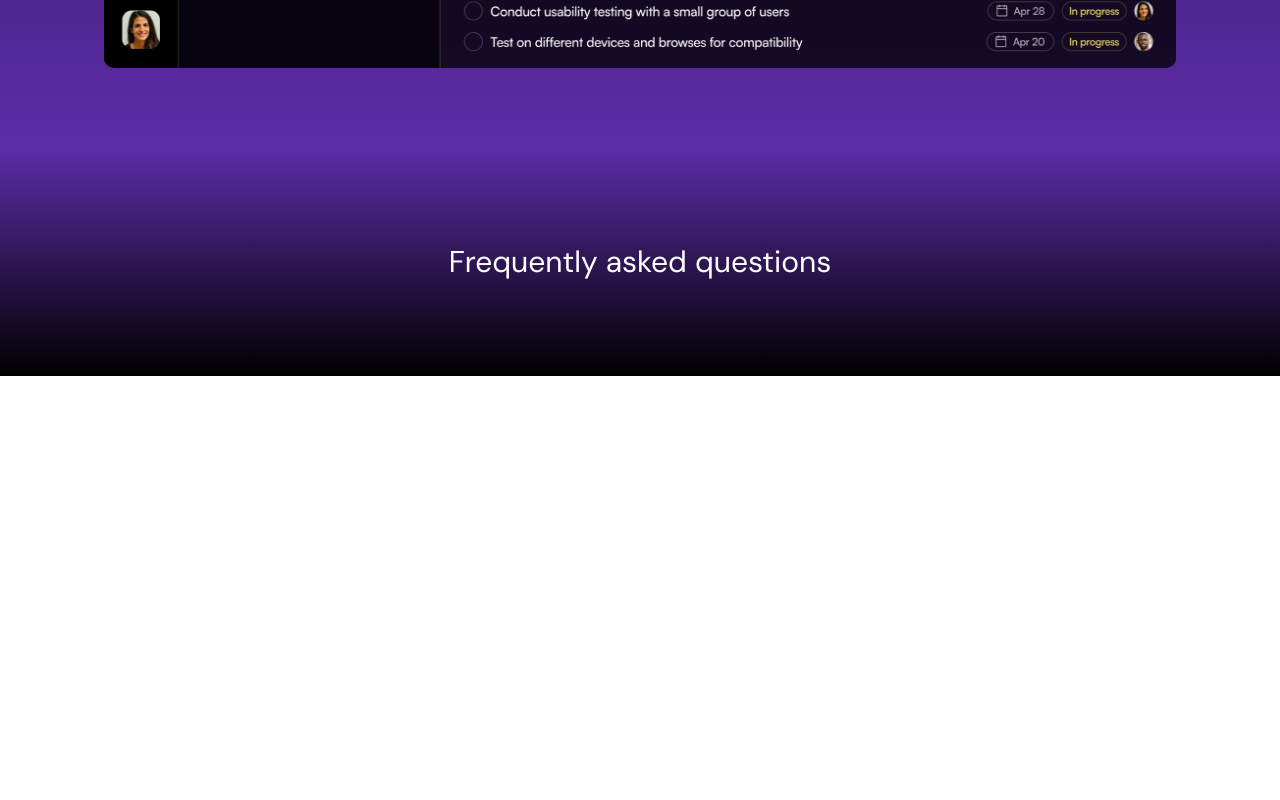
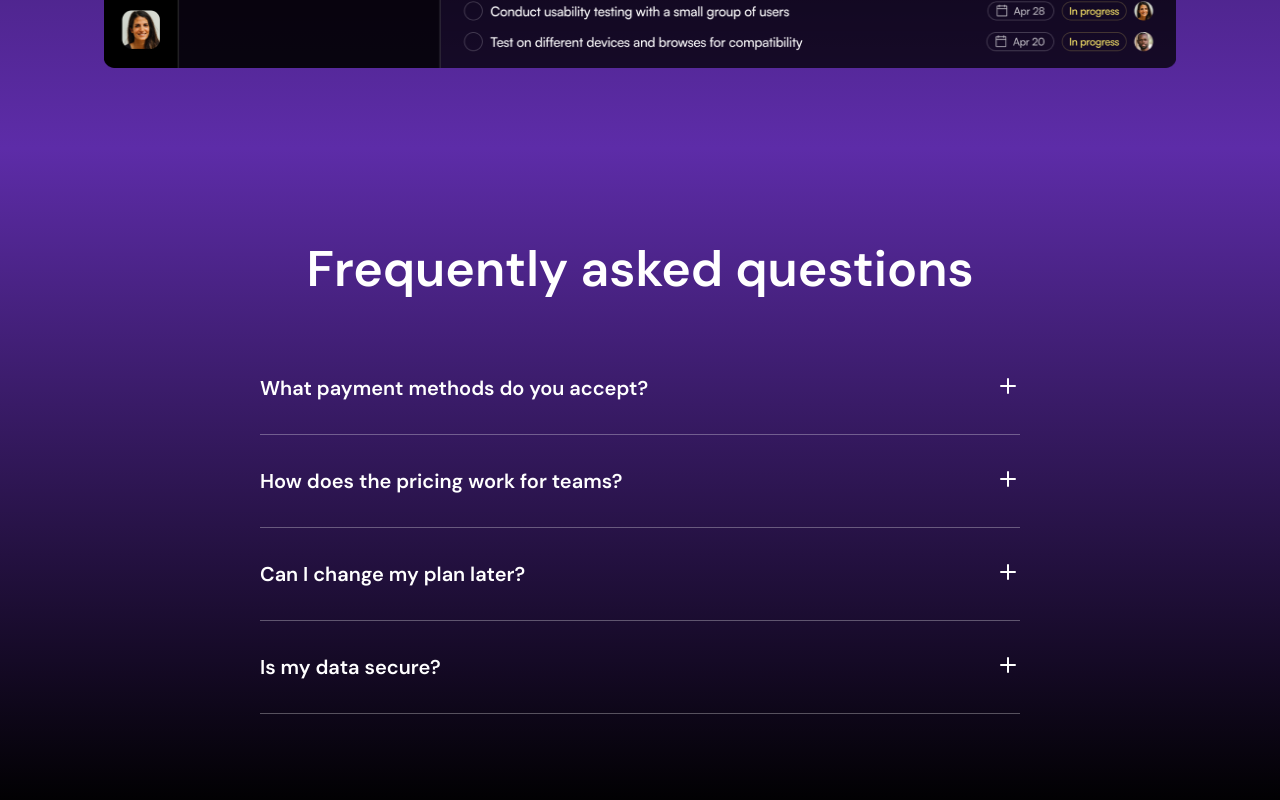
Before and after one commit to sabberrahman/startup-sass-landingPage, a Next.js app: page / in a window 1280 px wide. Shown: the part 2606-3406 px from the top of the page. Before the commit the page ends 2982 px from the top, so only its background shows below. Built offline with nearby package versions, Linux system fonts and the light colour scheme.

Commit message:
Feat: FAQ section

```diff
--- a/src/components/FAQs.tsx
+++ b/src/components/FAQs.tsx
@@ -1,3 +1,9 @@
+"use client";
+import Plus from "@/assets/icons/plus.svg";
+import Minus from "@/assets/icons/minus.svg";
+import { useState } from "react";
+import clsx from "clsx";
+
 const items = [
   {
     question: "What payment methods do you accept?",
@@ -21,11 +27,41 @@ const items = [
   },
 ];
 
+const AccordiantItem = ({
+  question,
+  answer,
+}: {
+  question: string;
+  answer: string;
+}) => {
+  const [isOpen,setIsOpen]=useState(false)
+  return (
+    // use mx-auto when playg with w-[675px] or max-width to center it
+    <div className="py-8 border-b border-white/30 transition duration-300  md:w-[675px] mx-auto xl:w-[760px] " key={question}
+    onClick={()=>setIsOpen(!isOpen)}
+    >
+      <div className="flex md:font-semibold">
+        {" "}
+        <span className="flex-1 text-start text-xl">{question}</span>
+        {isOpen?<Minus className="w-6 h-6"/>:<Plus className="w-6 h-6"/>}
+
+      </div>
+      <div className={clsx({"hidden":!isOpen},"mt-4 md:w-[500px] text-start text-white/80 text-lg")}>{answer}</div>
+    </div>
+  );
+};
+
 export const FAQs = () => {
   return (
     <section className="py-24 text-center bg-[linear-gradient(to_bottom,#5D2CA8,#000)] text-white">
       <div className="container">
-        <h1 className="text-3xl">Frequently asked questions</h1>
+        <h1 className="text-[32px] font-semibold md:text-5xl mb-4 md:mb-12 xl:mb-12 xl:text-[50px] ">Frequently asked questions</h1>
+
+        <div>
+          {items.map(({ question, answer }) => (
+            <AccordiantItem question={question} answer={answer}/>
+          ))}
+        </div>
       </div>
     </section>
   );
```
